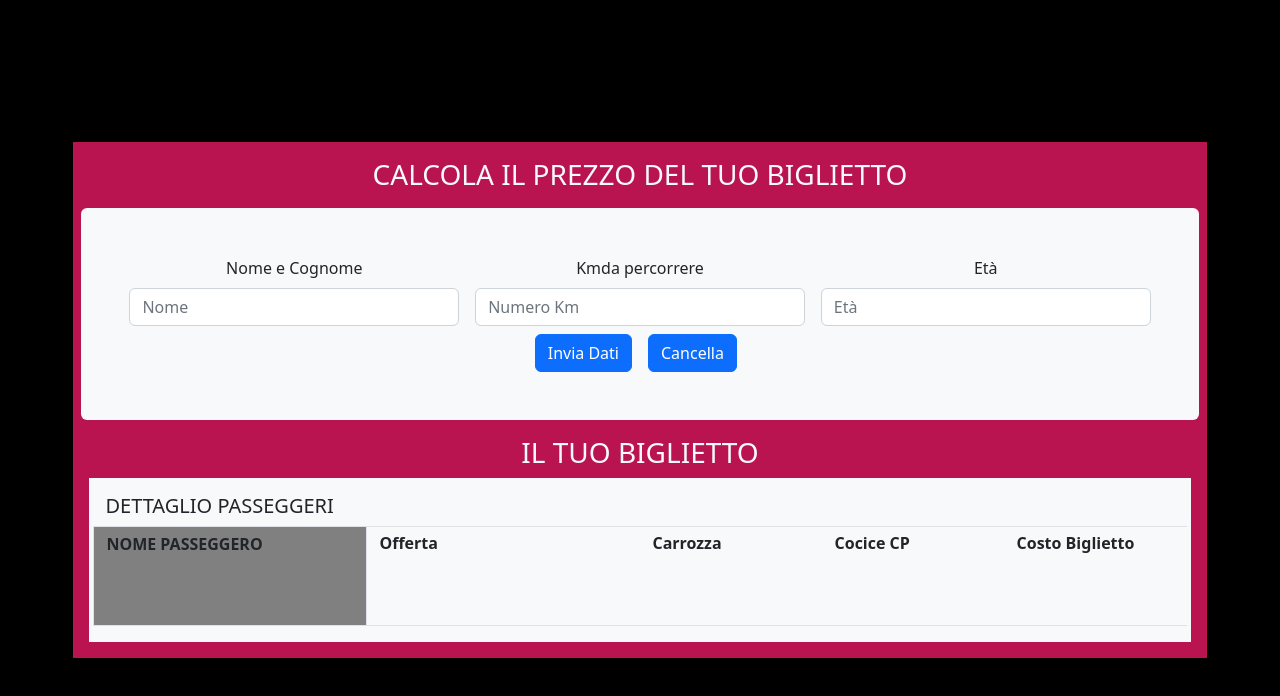
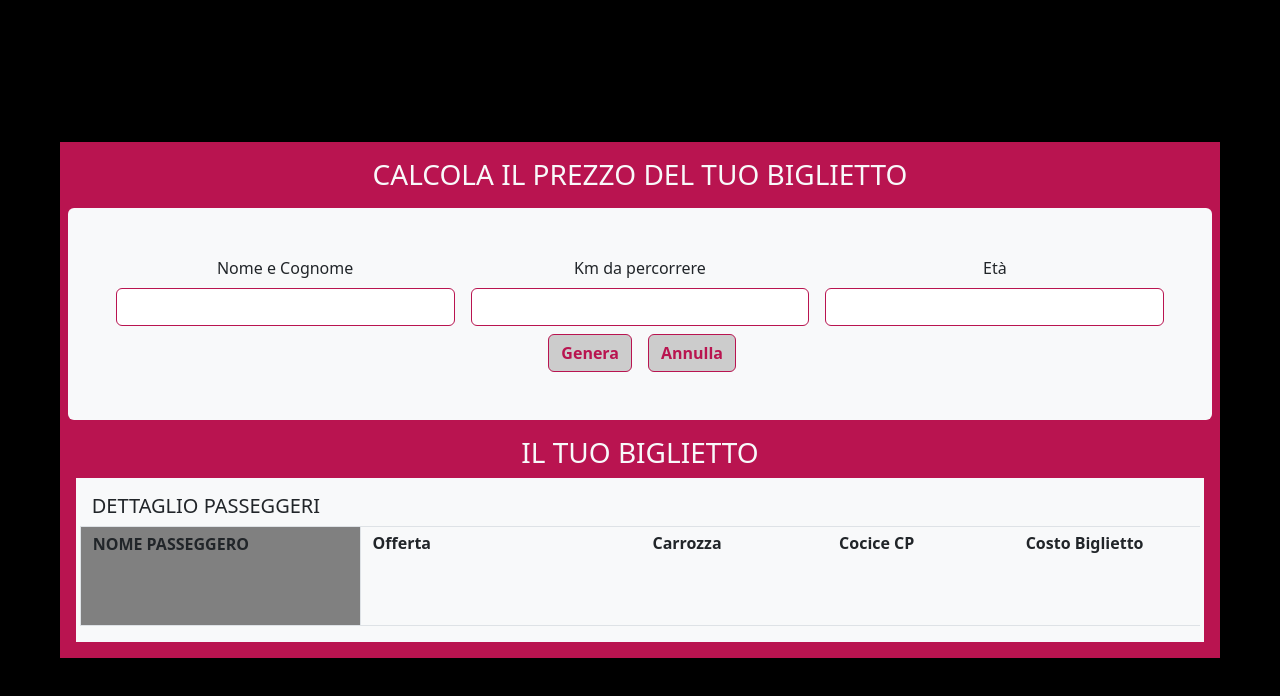
Before and after one commit to Andrea-lulli/js-biglietto-treno-form, a plain HTML site: page index.html in a window 1280 px wide. Drawn offline with nearby package versions, Linux system fonts and the light colour scheme.

Commit message:
inseiriti commenti

```diff
--- a/index.html
+++ b/index.html
@@ -10,70 +10,90 @@
 </head>
 <body>
 
+
+    <!-- conteiner -->
     <div class="conteiner d-flex align-items-center justify-content-center">
 
+        <!-- calcola il prezzo -->
         <div class="bg-purple p-2  ">
+
+            <!-- titolo -->
             <h3 class="text-center text-light p-2">CALCOLA IL PREZZO DEL TUO BIGLIETTO</h3>
+
+            <!-- form inserimento dati -->
             <div class="bg-light p-5 d-flex align-items-center  justify-content-between w-100 rounded">
+                <form class="row gy-2 gx-3 align-items-center ">
 
-                <form class="row gy-2 gx-3 align-items-center ">
+                    <!-- nome e cognome -->
                     <div class="col-4 text-center">
                         <label for="inputEmail4" class="form-label">Nome e Cognome</label>
-                      <input type="text" class="form-control"  placeholder="Nome" id="inputnome">
+                      <input type="text" class="form-control fw-bold"  placeholder="" id="inputnome">
                     </div>
+
+                    <!-- km -->
                     <div class="col-4 text-center">
-                        <label for="inputEmail4" class="form-label">Kmda percorrere</label>
-                        <input type="text" class="form-control"  placeholder="Numero Km" id="inputKm">
+                        <label for="inputEmail4" class="form-label">Km da percorrere</label>
+                        <input type="text" class="form-control fw-bold"  placeholder="" id="inputKm">
                       </div>
+
+                      <!--  eta -->
                       <div class="col-4 text-center">
                         <label for="inputEmail4" class="form-label">Età</label>
-                        <input type="text" class="form-control"  placeholder="Età" id="inputeta">
+                        <input type="text" class="form-control fw-bold"  placeholder="" id="inputeta">
                       </div>
 
+                      <!-- pulsanti -->
                     <div class="col-6 d-flex justify-content-end ">
-                      <button onclick="recuperoDati(); return false" type="submit" class="btn btn-primary">Invia Dati</button>
+                      <button onclick="recuperoDati(); return false" type="submit" class="btn btn-primary"><strong>Genera</strong> </button>
                     </div>
                     <div class="col-6">
-                        <button  type="submit" class="btn btn-primary">Cancella</button>
+                        <button  type="submit" class="btn btn-primary"><strong>Annulla</strong> </button>
                       </div>
                 </form>
             </div>
 
-
+            <!-- il tuo biglietto -->
             <div class="p-2">
                 <h3 class="text-center text-light mt-2">IL TUO BIGLIETTO</h3>
                 <div class="bg-light p-3 ">
+
+                    <!-- dettaglio passeggeri -->
                     <div class="col-12">
                         <h5>DETTAGLIO PASSEGGERI</h5>
                     </div>
+
+                    <!-- box offerta passeggero -->
                     <div class="box row text-cente border border-end-0">
                         <div class="col-3 border-end bg-grey pt-2 ">
                             <h6 class="fw-bold">NOME PASSEGGERO</h6>
                             <p class="fw-bold" id="risultatonome"></p>
                         </div>
+
+
                         <div class="col-3  pt-1">
                             <p><strong>Offerta</strong></p>
                             <p class="pt-4" id="bgstandard"></p>
                         </div>
+
+
                         <div class="col-2  pt-1">
                             <p><strong>Carrozza</strong></p>
                             <p class="pt-4" id="carrozza"></p>
                         </div>
+
+
                         <div class="col-2  pt-1">
                             <p><strong>Cocice CP</strong></p>
                             <p class="pt-4" id="codicecp"></p>
+                        </div>
 
-                        </div>
+
                         <div class="col-2  pt-1">
                             <p><strong>Costo Biglietto</strong></p>
                             <p class="pt-4" id="risultato"></p>
                         </div>
                     </div>
-
-
-
                 </div>
-
         </div>
 
 
--- a/style.css
+++ b/style.css
@@ -15,3 +15,15 @@
 .bg-purple{
     background-color: rgba(185,20,80,255);
 }
+
+
+
+.form-control{
+    border: 1px solid rgba(185,20,80,255) ;
+}
+
+.btn, .btn-primary{
+    background-color: rgba(204,204,204,255);
+    color: rgba(185,20,80,255) ;
+    border: 1px solid rgba(185,20,80,255)
+}
```
